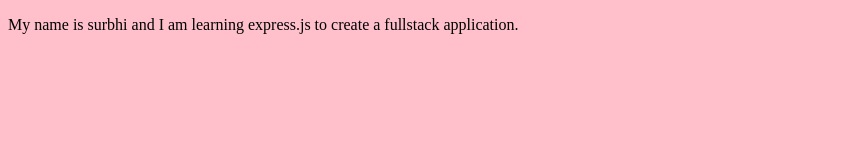
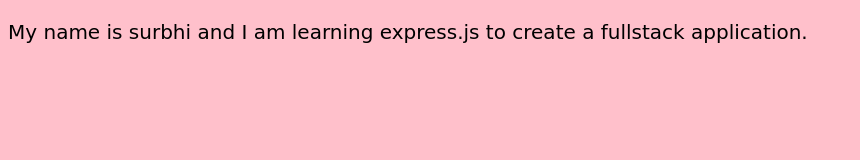
Before and after one commit to sursharma06/express.js, a website: page public/about.html in a window 1280 px wide. Shown: the whole page, without its empty margins (0-860 px from the left). Drawn offline with Linux system fonts and the light colour scheme.

Commit message:
more css

```diff
--- a/public/app.css
+++ b/public/app.css
@@ -1,3 +1,8 @@
 body {
   background-color: pink
 }
+
+p {
+  font-size: 20px;
+  font-family: cursive;
+}
```
